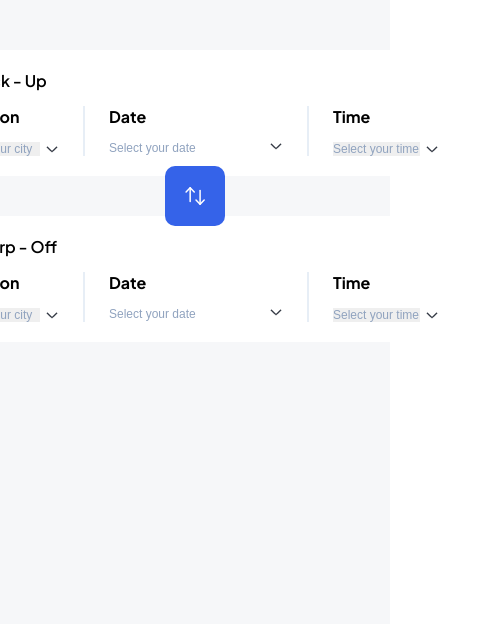
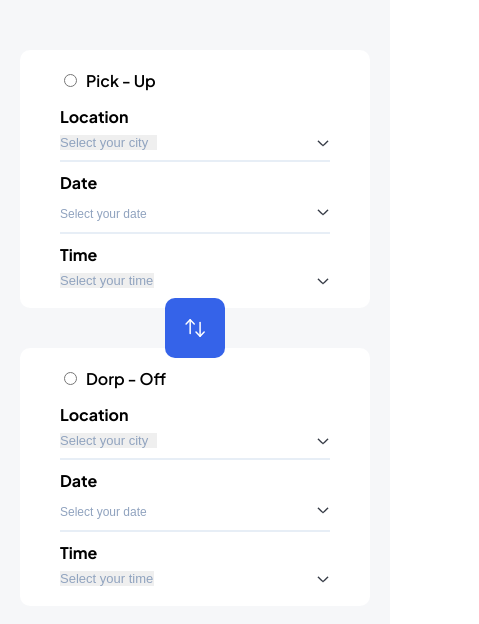
Before and after one commit to ozcsert/Morent, a Next.js app: page / in a window 390 px wide. Shown: the top 624 px of the page, 479 px wide, since content can reach past the window. Built offline with nearby package versions, Linux system fonts and the light colour scheme.

Commit message:
[SE-8] Fixed resposive design for before 680px

```diff
--- a/src/components/RangeSetting/RaceArea/index.tsx
+++ b/src/components/RangeSetting/RaceArea/index.tsx
@@ -201,7 +201,7 @@
               }
               className="rs-option-select-date"
               placeholderText="Select your date"
-              dateFormat="dd/MM/yyyy"
+              dateFormat="dd.MM.yyyy"
             />
             <Image src={DropdownArrow} alt="" width={14} height={14} />
           </div>
--- a/src/components/RangeSetting/RaceArea/style.scss
+++ b/src/components/RangeSetting/RaceArea/style.scss
@@ -59,9 +59,10 @@
         appearance: none;
         border: none;
         outline: none;
-        font-size: 12px;
+        font-size: 13px;
         font-weight: 500;
         color: #000;
+        cursor: pointer;
 
         &>option:disabled {
           color: #90A3BF;
@@ -93,12 +94,13 @@
   @media screen and (max-width: 1280px) {
     & {
       flex-direction: column;
+      gap: 10px;
     }
   }
 
   @media screen and (max-width: 680px) {
     & {
-      flex-direction: row;
+      flex-direction: column;
     }
   }
 }
--- a/src/components/RangeSetting/style.scss
+++ b/src/components/RangeSetting/style.scss
@@ -37,6 +37,13 @@
   border: none;
   border-radius: 10px;
   padding: 20px 40px;
+
+  @media screen and (max-width: 680px) {
+    & {
+      width: 100%;
+      margin: 0 25px;
+    }
+  }
 }
 
 .rs-switch-btn {
```
